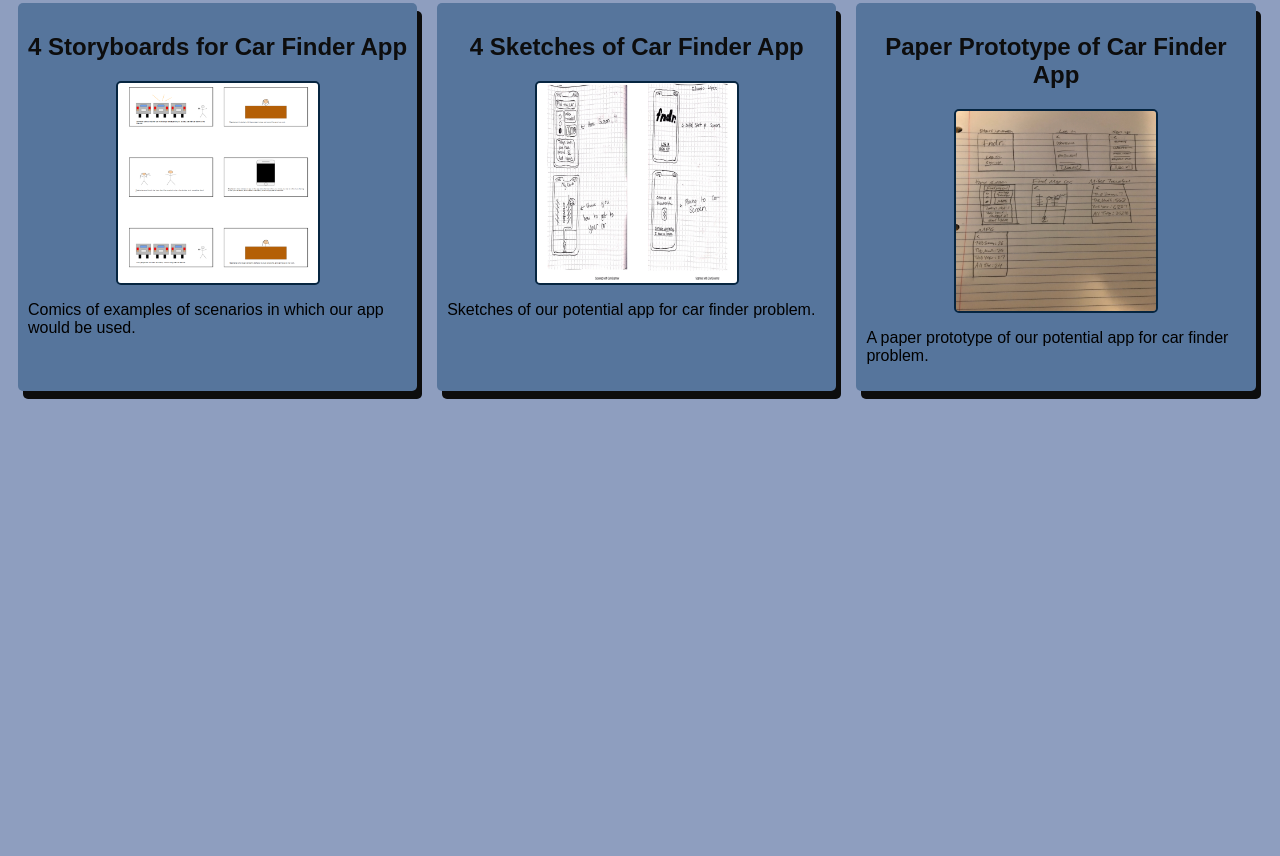
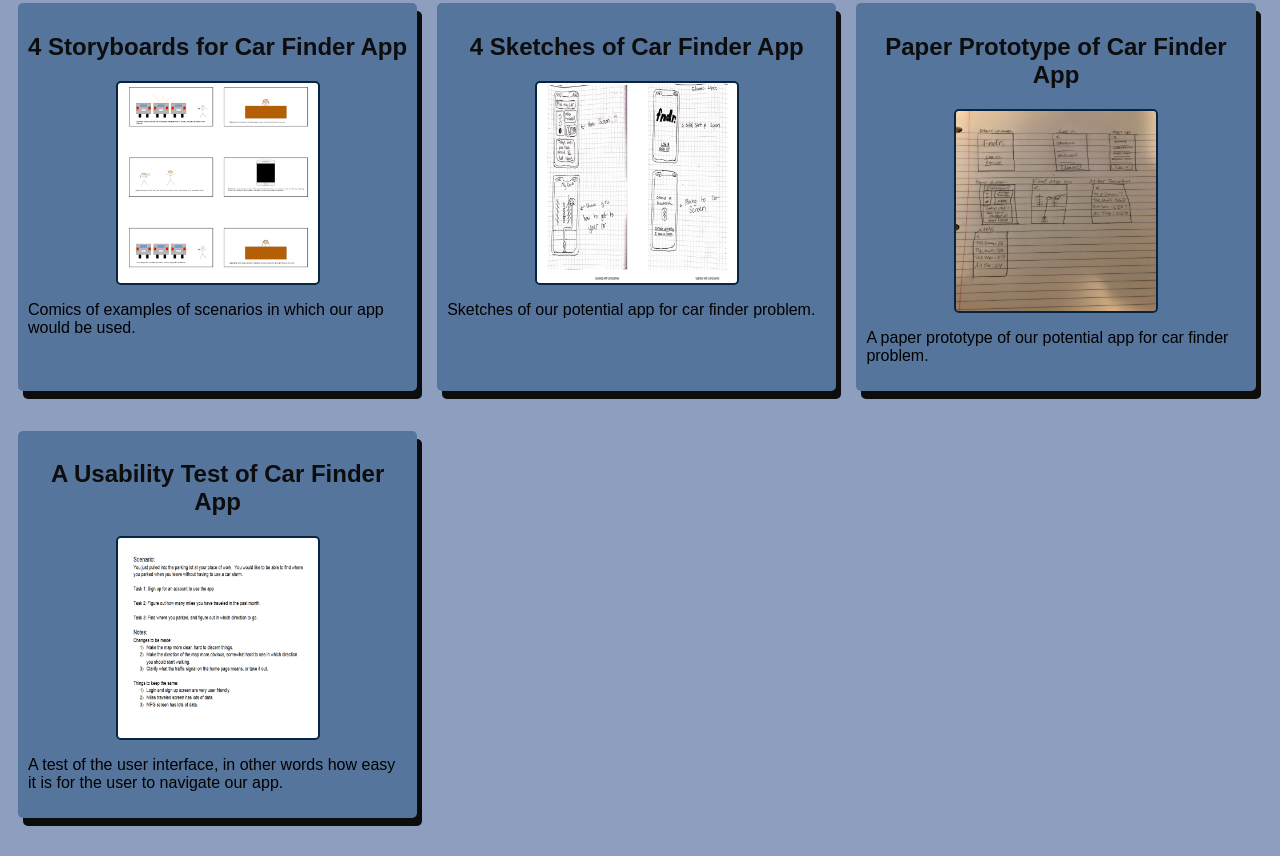
Before and after one commit to noah-macbride/noah-macbride.github.io, a plain HTML site: page index.html in a window 1280 px wide. Shown: the part 569-1425 px from the top of the page. Before the commit the page ends 998 px from the top, so only its background shows below. Drawn offline with Linux system fonts and the light colour scheme.

Commit message:
Add files via upload

```diff
--- a/index.html
+++ b/index.html
@@ -73,6 +73,17 @@
                     </p>
                 </section>
             </section>
+
+             <!-- Usability Testing Assignment -->
+            <section class="assignment">
+                <a href="files/usability-testing.pdf"><h2>A Usability Test of Car Finder App</h2></a>
+                <a href="files/usability-testing.pdf"><img src="images/usability-testing.png"></a>
+                <section class="ass-details">
+                    <p>
+                        A test of the user interface, in other words how easy it is for the user to navigate our app.
+                    </p>
+                </section>
+            </section>
         </div>
 
     </body>
```
Also changed, not shown: images/usability-testing.png (added), 1 other file.
